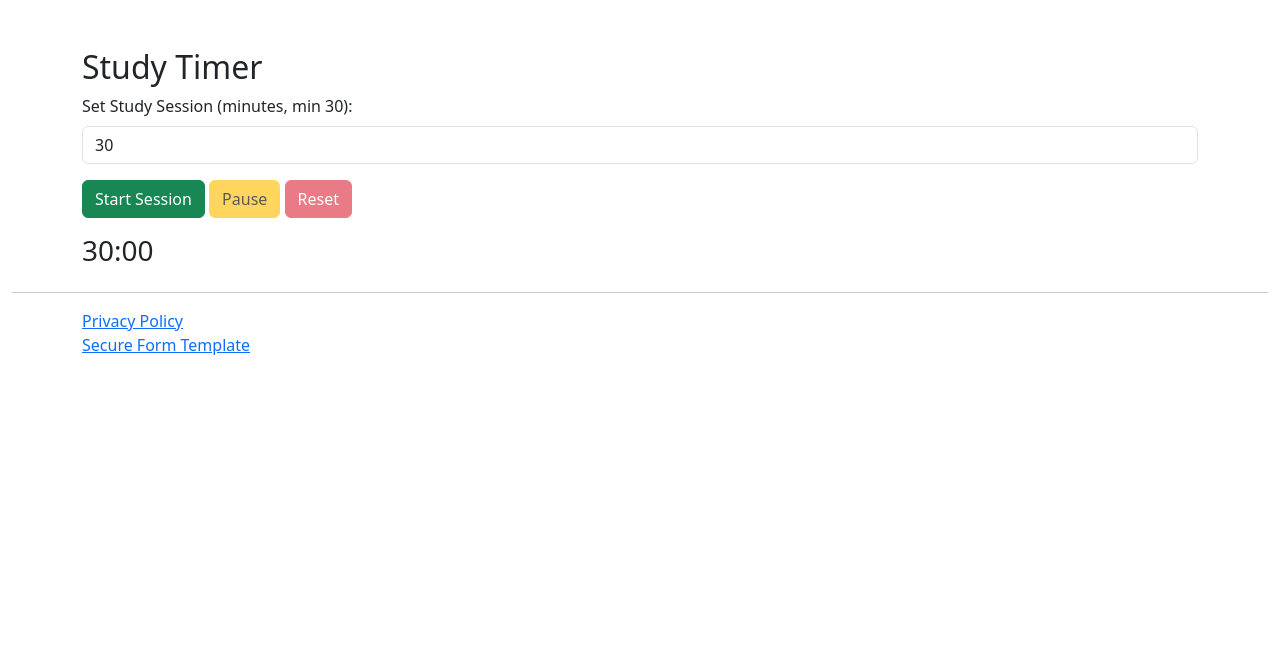
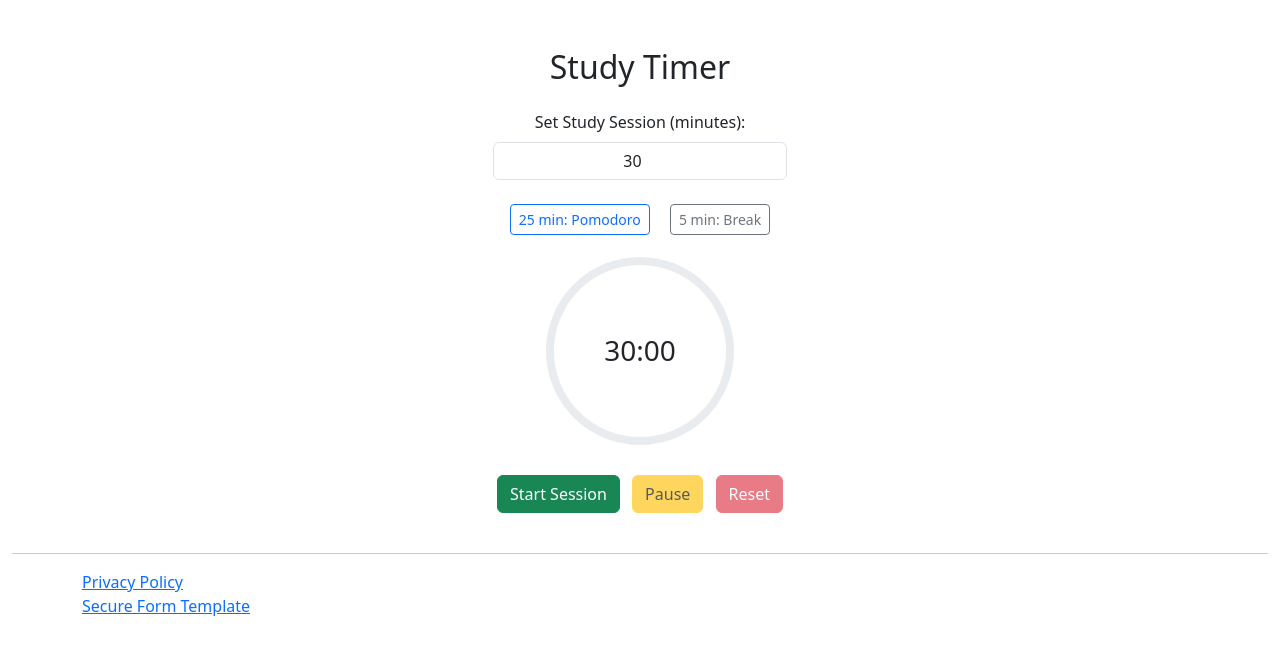
Before and after one commit to staletoast/2025SE-Melody.T-HSCProjectApp, a Flask app: page /home in a window 1280 px wide. Shown: the part 56-711 px from the top of the page. Run offline with Flask 3, Linux system fonts and the light colour scheme; a user stored in the database is signed in; some libraries are stand-ins or nearby versions.

Commit message:
adjusting layout!

```diff
--- a/static/js/timer.js
+++ b/static/js/timer.js
@@ -1,22 +1,32 @@
 // Timer logic for study session
 let timer;
 let remainingSeconds = 1800;
+let totalSeconds = 1800;
 let isPaused = false;
 let isRunning = false;
 
 function updateDisplay() {
-  const min = Math.floor(remainingSeconds / 60).toString().padStart(2, '0');
-  const sec = (remainingSeconds % 60).toString().padStart(2, '0');
-  document.getElementById('timerDisplay').textContent = `${min}:${sec}`;
+  const min = Math.floor(remainingSeconds / 60)
+    .toString()
+    .padStart(2, "0");
+  const sec = (remainingSeconds % 60).toString().padStart(2, "0");
+  document.getElementById("timerDisplay").textContent = `${min}:${sec}`;
+
+  // Update circular progress bar
+  const progressCircle = document.getElementById("progressCircle");
+  const circumference = 2 * Math.PI * 90; // r=90
+  const progress =
+    ((totalSeconds - remainingSeconds) / totalSeconds) * circumference;
+  progressCircle.style.strokeDashoffset = circumference - progress;
 }
 
 function startTimer() {
   if (isRunning) return;
   isRunning = true;
   isPaused = false;
-  document.getElementById('pauseTimer').disabled = false;
-  document.getElementById('resetTimer').disabled = false;
-  document.getElementById('startTimer').disabled = true;
+  document.getElementById("pauseTimer").disabled = false;
+  document.getElementById("resetTimer").disabled = false;
+  document.getElementById("startTimer").disabled = true;
   timer = setInterval(() => {
     if (!isPaused) {
       remainingSeconds--;
@@ -24,47 +34,130 @@ function startTimer() {
       if (remainingSeconds <= 0) {
         clearInterval(timer);
         isRunning = false;
-        document.getElementById('sessionResult').innerHTML = '<div class="alert alert-success">Session complete! You unlocked a new creature! <a href="/collection">Go to Collection</a></div>';
-        // Optionally: send AJAX to backend to unlock creature
+        completeSession();
       }
     }
   }, 1000);
 }
 
+function completeSession() {
+  const sessionDuration = totalSeconds;
+
+  fetch("/api/session_complete", {
+    method: "POST",
+    headers: {
+      "Content-Type": "application/json",
+    },
+    body: JSON.stringify({
+      duration: sessionDuration,
+    }),
+  })
+    .then((response) => response.json())
+    .then((data) => {
+      if (data.unlocked) {
+        // Get the creature details
+        fetch("/api/collection")
+          .then((response) => response.json())
+          .then((collectionData) => {
+            const unlockedCreature = collectionData.creatures.find(
+              (c) => c.id === data.creature_id
+            );
+            if (unlockedCreature) {
+              document.getElementById("sessionResult").innerHTML = `
+              <div class="alert alert-success text-center">
+                <h5>🎉 Session Complete!</h5>
+                <div class="mt-3 mb-3">
+                  <img src="${unlockedCreature.image}" alt="${unlockedCreature.name}" style="width: 80px; height: 80px; object-fit: contain;">
+                </div>
+                <p><strong>You unlocked: ${unlockedCreature.name}!</strong></p>
+                <p class="small">${unlockedCreature.description}</p>
+                <a href="/collection" class="btn btn-primary btn-sm">View Full Collection</a>
+              </div>`;
+            }
+          });
+      } else {
+        document.getElementById("sessionResult").innerHTML = `
+        <div class="alert alert-info text-center">
+          <h5>✅ Session Complete!</h5>
+          <p>Amazing work! You've unlocked all available creatures.</p>
+          <a href="/collection" class="btn btn-primary btn-sm">View Collection</a>
+        </div>`;
+      }
+    })
+    .catch((error) => {
+      console.error("Error:", error);
+      document.getElementById("sessionResult").innerHTML =
+        '<div class="alert alert-warning">Session completed, but there was an error connecting to the server.</div>';
+    });
+}
+
 function pauseTimer() {
   isPaused = !isPaused;
-  document.getElementById('pauseTimer').textContent = isPaused ? 'Resume' : 'Pause';
+  document.getElementById("pauseTimer").textContent = isPaused
+    ? "Resume"
+    : "Pause";
 }
 
 function resetTimer() {
   clearInterval(timer);
   isRunning = false;
   isPaused = false;
-  document.getElementById('pauseTimer').textContent = 'Pause';
-  document.getElementById('pauseTimer').disabled = true;
-  document.getElementById('resetTimer').disabled = true;
-  document.getElementById('startTimer').disabled = false;
-  remainingSeconds = Math.max(30, parseInt(document.getElementById('sessionTime').value, 10)) * 60;
+  document.getElementById("pauseTimer").textContent = "Pause";
+  document.getElementById("pauseTimer").disabled = true;
+  document.getElementById("resetTimer").disabled = true;
+  document.getElementById("startTimer").disabled = false;
+  totalSeconds =
+    Math.max(1, parseInt(document.getElementById("sessionTime").value, 10)) *
+    60;
+  remainingSeconds = totalSeconds;
   updateDisplay();
-  document.getElementById('sessionResult').innerHTML = '';
+  document.getElementById("sessionResult").innerHTML = "";
 }
 
-document.getElementById('startTimer').onclick = () => {
-  remainingSeconds = Math.max(30, parseInt(document.getElementById('sessionTime').value, 10)) * 60;
+function setPomodoro() {
+  if (!isRunning) {
+    document.getElementById("sessionTime").value = 25;
+    totalSeconds = 25 * 60;
+    remainingSeconds = totalSeconds;
+    updateDisplay();
+  }
+}
+
+function setBreak() {
+  if (!isRunning) {
+    document.getElementById("sessionTime").value = 5;
+    totalSeconds = 5 * 60;
+    remainingSeconds = totalSeconds;
+    updateDisplay();
+  }
+}
+
+document.getElementById("startTimer").onclick = () => {
+  totalSeconds =
+    Math.max(1, parseInt(document.getElementById("sessionTime").value, 10)) *
+    60;
+  remainingSeconds = totalSeconds;
   updateDisplay();
   startTimer();
 };
-document.getElementById('pauseTimer').onclick = pauseTimer;
-document.getElementById('resetTimer').onclick = resetTimer;
-document.getElementById('sessionTime').oninput = function() {
+document.getElementById("pauseTimer").onclick = pauseTimer;
+document.getElementById("resetTimer").onclick = resetTimer;
+document.getElementById("pomodoroBtn").onclick = setPomodoro;
+document.getElementById("breakBtn").onclick = setBreak;
+document.getElementById("sessionTime").oninput = function () {
   if (!isRunning) {
-    remainingSeconds = Math.max(30, parseInt(this.value, 10)) * 60;
+    totalSeconds = Math.max(1, parseInt(this.value, 10)) * 60;
+    remainingSeconds = totalSeconds;
     updateDisplay();
   }
 };
 
 // Pause timer if tab is hidden
-window.onblur = () => { if (isRunning && !isPaused) pauseTimer(); };
-window.onfocus = () => { if (isRunning && isPaused) pauseTimer(); };
+window.onblur = () => {
+  if (isRunning && !isPaused) pauseTimer();
+};
+window.onfocus = () => {
+  if (isRunning && isPaused) pauseTimer();
+};
 
 updateDisplay();
--- a/templates/home.html
+++ b/templates/home.html
@@ -1,18 +1,92 @@
-{% extends "layout.html" %}
-{% block content %}
-<div class="container mt-5">
-  <h2>Study Timer</h2>
-  <div class="mb-3">
-    <label for="sessionTime" class="form-label">Set Study Session (minutes, min 30):</label>
-    <input type="number" id="sessionTime" class="form-control" min="30" value="30">
+{% extends "layout.html" %} {% block content %}
+<div class="container mt-5 d-flex justify-content-center">
+  <div class="text-center" style="max-width: 500px">
+    <h2 class="mb-4">Study Timer</h2>
+
+    <!-- Session Time Input -->
+    <div class="mb-4">
+      <label for="sessionTime" class="form-label"
+        >Set Study Session (minutes):</label
+      >
+      <input
+        type="number"
+        id="sessionTime"
+        class="form-control text-center"
+        min="1"
+        value="30"
+        style="max-width: 200px; margin: 0 auto"
+      />
+    </div>
+
+    <!-- Preset Buttons -->
+    <div class="mb-3">
+      <button id="pomodoroBtn" class="btn btn-outline-primary btn-sm mx-2">25 min: Pomodoro</button>
+      <button id="breakBtn" class="btn btn-outline-secondary btn-sm mx-2">5 min: Break</button>
+    </div>
+
+    <!-- Circular Progress Bar -->
+    <div class="mb-4 position-relative d-inline-block">
+      <svg width="200" height="200" class="circular-progress">
+        <circle
+          cx="100"
+          cy="100"
+          r="90"
+          fill="none"
+          stroke="#e9ecef"
+          stroke-width="8"
+        />
+        <circle
+          id="progressCircle"
+          cx="100"
+          cy="100"
+          r="90"
+          fill="none"
+          stroke="#007bff"
+          stroke-width="8"
+          stroke-linecap="round"
+          stroke-dasharray="565.48"
+          stroke-dashoffset="565.48"
+          style="
+            transform: rotate(-90deg);
+            transform-origin: center;
+            transition: stroke-dashoffset 1s ease;
+          "
+        />
+      </svg>
+      <div class="position-absolute top-50 start-50 translate-middle">
+        <h3
+          id="timerDisplay"
+          class="mb-0"
+          style="font-size: 2rem; font-weight: bold"
+        >
+          30:00
+        </h3>
+      </div>
+    </div>
+
+    <!-- Control Buttons -->
+    <div class="mb-4">
+      <button id="startTimer" class="btn btn-success mx-1">
+        Start Session
+      </button>
+      <button id="pauseTimer" class="btn btn-warning mx-1" disabled>
+        Pause
+      </button>
+      <button id="resetTimer" class="btn btn-danger mx-1" disabled>
+        Reset
+      </button>
+    </div>
+
+    <!-- Session Result -->
+    <div id="sessionResult" class="mt-4"></div>
   </div>
-  <div class="mb-3">
-    <button id="startTimer" class="btn btn-success">Start Session</button>
-    <button id="pauseTimer" class="btn btn-warning" disabled>Pause</button>
-    <button id="resetTimer" class="btn btn-danger" disabled>Reset</button>
-  </div>
-  <h3 id="timerDisplay">30:00</h3>
-  <div id="sessionResult" class="mt-4"></div>
 </div>
+
+<style>
+  .circular-progress {
+    filter: drop-shadow(0 2px 4px rgba(0, 0, 0, 0.1));
+  }
+</style>
+
 <script src="/static/js/timer.js"></script>
 {% endblock %}
```
Also changed, not shown: templates/account.html (+25 -7 lines), 1 other file.
